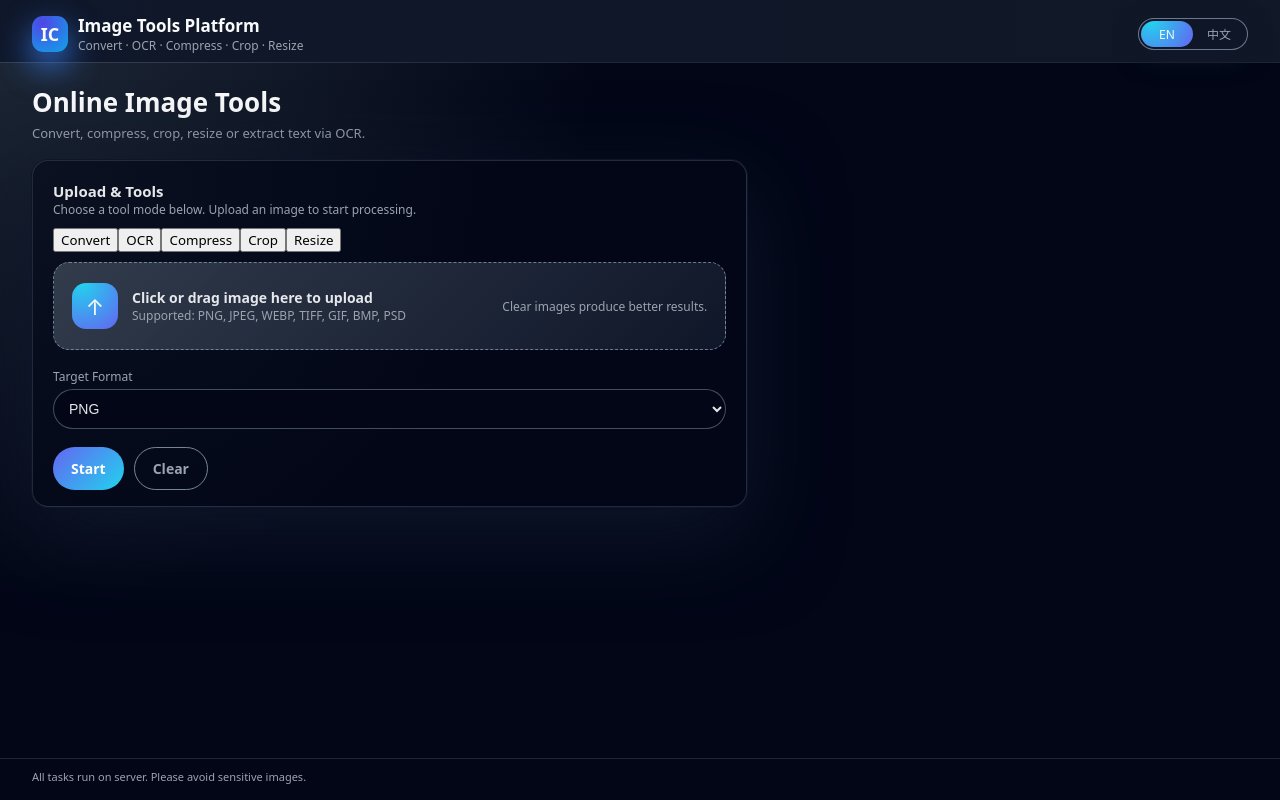
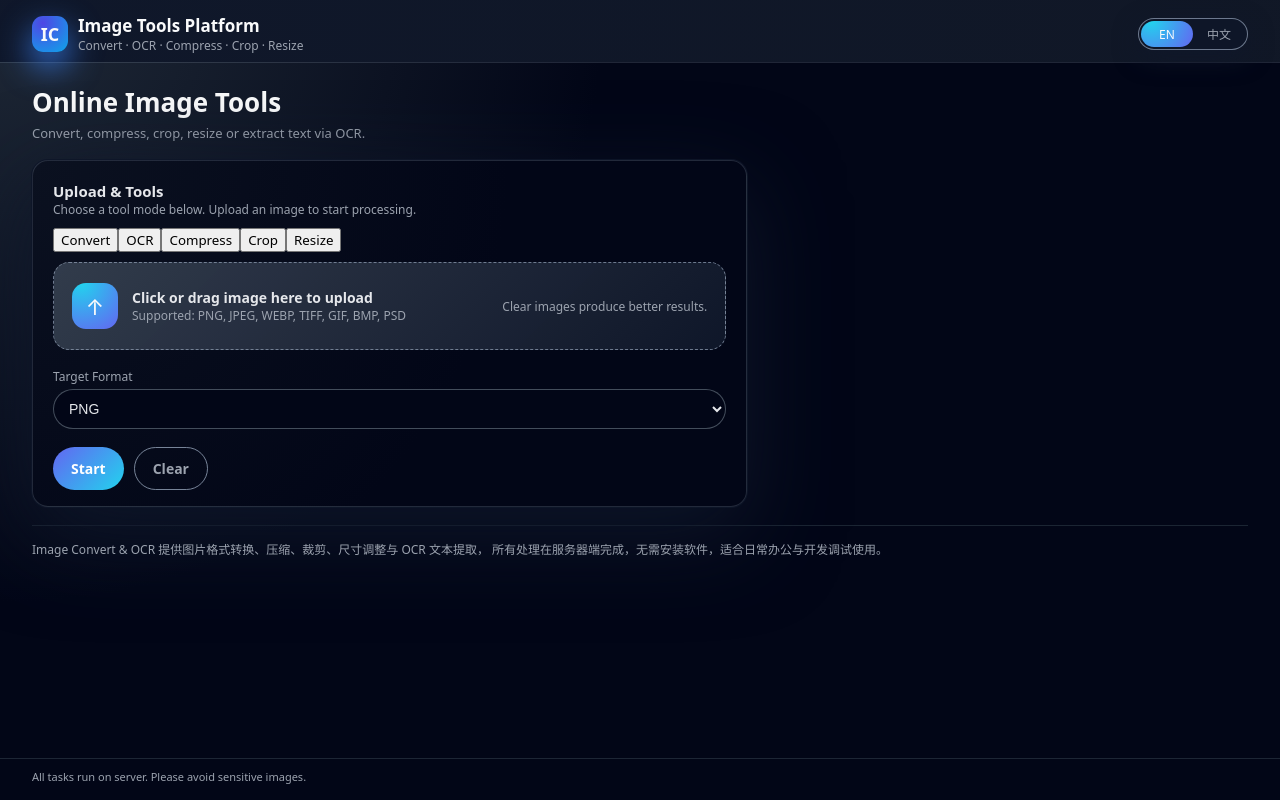
Before and after one commit to xyh-wiki/image-convert-ocr, a React (Vite) app in the folder image-app-frontend/: page /convert in a window 1280 px wide. Built offline with nearby package versions, Linux system fonts and the light colour scheme; no server answers.

Commit message:
feat:  Compress · Crop · Resize

```diff
--- a/image-app-frontend/src/App.jsx
+++ b/image-app-frontend/src/App.jsx
@@ -543,6 +543,26 @@ export default function App() {
                 />
             )}
           </div>
+          {/* 底部 Google Ads / 说明区域 */}
+          <section className="bottom-ads">
+            <div className="bottom-ads-inner">
+              <div className="bottom-ads-text">
+                {/* 这里写一点 SEO 友好的介绍文案（中英均可） */}
+                Image Convert &amp; OCR 提供图片格式转换、压缩、裁剪、尺寸调整与 OCR 文本提取，
+                所有处理在服务器端完成，无需安装软件，适合日常办公与开发调试使用。
+              </div>
+              <div className="bottom-ads-slot">
+                <ins
+                    className="adsbygoogle"
+                    style={{ display: "block" }}
+                    data-ad-client="ca-pub-XXXXXXXXXXXXXXXX"
+                    data-ad-slot="2233445566"
+                    data-ad-format="auto"
+                    data-full-width-responsive="true"
+                ></ins>
+              </div>
+            </div>
+          </section>
         </main>
 
         {/* 底部 */}
--- a/image-app-frontend/src/styles.css
+++ b/image-app-frontend/src/styles.css
@@ -76,7 +76,8 @@ button {
 
 .app-header-inner {
   width: 100%;
-  max-width: 1560px;
+  - max-width: 1560px;
++ max-width: 1720px;  /* 或者你直接 100% 也行 */
   margin: 0 auto;
   padding: 0 32px;
   display: flex;
@@ -146,7 +147,8 @@ button {
 /* 顶部广告位（弱化显示） */
 .header-ad {
   width: 100%;
-  max-width: 1560px;
+  - max-width: 1560px;
++ max-width: 1720px;
   margin: 4px auto 0;
   padding: 0 32px 8px;
 }
@@ -157,10 +159,12 @@ button {
 
 .app-main {
   width: 100%;
-  max-width: 1560px;                /* 画布整体宽度 */
+  - max-width: 1560px;
++ max-width: 1720px;             /* 画布整体更宽一些 */
   margin: 0 auto;
   padding: 22px 32px 30px;
-  min-height: calc(100vh - 150px);  /* 画布高度尽量占满屏幕 */
+  - min-height: calc(100vh - 150px);
++ min-height: calc(100vh - 200px); /* 稍微压低一点，为底部广告腾空间 */
 }
 
 /* 标题区域 */
@@ -268,7 +272,8 @@ button {
 .card-main {
   display: flex;
   flex-direction: column;
-  min-height: 640px;
+  - min-height: 640px;
++ min-height: 66vh;  /* 大约占屏幕 2/3 高度 */
 }
 
 .card-header {
@@ -509,11 +514,13 @@ input[type="file"] {
  * 历史记录 + 分页
  * ============================= */
 
+/* 历史记录卡片高度同步 */
 .history {
   max-height: none;
   display: flex;
   flex-direction: column;
-  min-height: 640px;   /* 与左侧高度一致，画布更饱满 */
+  - min-height: 640px;
++ min-height: 66vh;  /* 跟左侧保持一致，整个画布看起来就是铺满上部 2/3 */
 }
 
 .history-list {
@@ -591,6 +598,34 @@ input[type="file"] {
 }
 
 /* =============================
+ * 下方 Google Ads / Banner 区域
+ * ============================= */
+.bottom-ads {
+  margin-top: 18px;
+  padding: 14px 0 0;
+  border-top: 1px solid rgba(31, 41, 55, 0.9);
+}
+
+.bottom-ads-inner {
+  display: flex;
+  flex-wrap: wrap;
+  gap: 16px;
+  align-items: flex-start;
+}
+
+/* 左边可以放一点说明文字，右边是广告组件 */
+.bottom-ads-text {
+  flex: 1;
+  min-width: 220px;
+  font-size: 12px;
+  color: var(--text-sub);
+}
+
+.bottom-ads-slot {
+  min-width: 260px;
+  flex: 0 0 auto;
+}
+/* =============================
  * 底部 Footer
  * ============================= */
 
@@ -603,7 +638,8 @@ input[type="file"] {
 
 .app-footer-inner {
   width: 100%;
-  max-width: 1560px;
+  - max-width: 1560px;
++ max-width: 1720px;
   margin: 0 auto;
   padding: 10px 32px 16px;
   display: flex;
@@ -612,7 +648,6 @@ input[type="file"] {
   gap: 10px;
   flex-wrap: wrap;
 }
-
 .footer-text {
   font-size: 11px;
   color: var(--text-sub);
```
